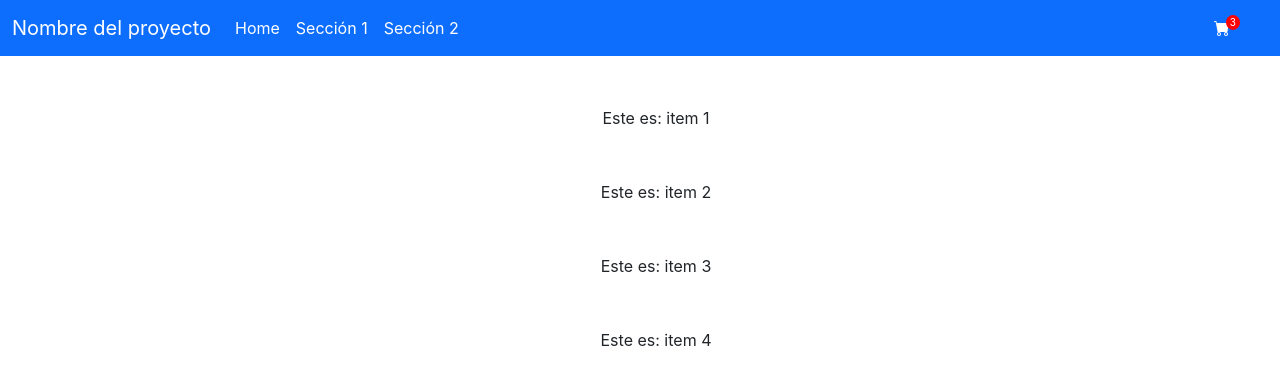
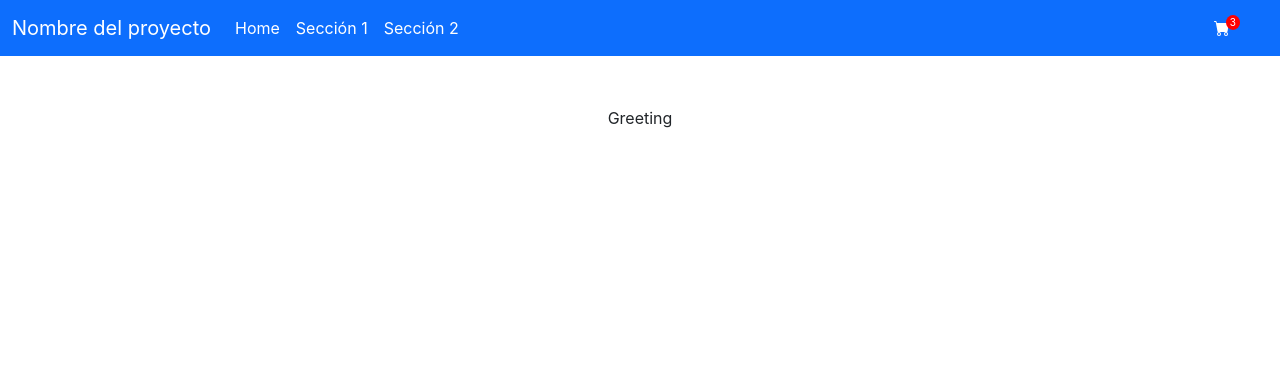
Before and after one commit to lucianoruizm/reactCursoLeo, a React (Create React App) app: page / in a window 1280 px wide. Shown: the top 384 px of the page. Built offline with nearby package versions, Linux system fonts and the light colour scheme.

Commit message:
greeting

```diff
--- a/src/App.js
+++ b/src/App.js
@@ -6,12 +6,7 @@ function App() {
   return (
     <div className="App">
       <NavBar />
-      <ul>
-        <li><ItemListContainer name={'item 1'}/></li>
-        <li><ItemListContainer name={'item 2'} /></li>
-        <li><ItemListContainer name={'item 3'} /></li>
-        <li><ItemListContainer name={'item 4'} /></li>
-      </ul>
+      <ItemListContainer greeting={'Greeting'} />
     </div>
   );
 }
--- a/src/components/ItemListContainer.js
+++ b/src/components/ItemListContainer.js
@@ -1,8 +1,8 @@
 import './ItemListContainer.css'
 
-const ItemListContainer = ({name}) => {
+const ItemListContainer = ({ greeting }) => {
   return (
-      <div className="item-list">Este es: {name}</div>
+      <div className="item-list">{greeting}</div>
   )
 }
 
--- a/src/components/NavBar.js
+++ b/src/components/NavBar.js
@@ -5,20 +5,20 @@ const NavBar = () => {
     return (
       <nav className="navbar navbar-expand-lg bg-primary">
         <div className="container-fluid">
-          <a className="navbar-brand color-name" href="#">Nombre del proyecto</a>
+          <a className="navbar-brand color-name" href="!#">Nombre del proyecto</a>
           <button className="navbar-toggler" type="button" data-bs-toggle="collapse" data-bs-target="#navbarSupportedContent" aria-controls="navbarSupportedContent" aria-expanded="false" aria-label="Toggle navigation">
             <span className="navbar-toggler-icon"></span>
           </button>
           <div className="collapse navbar-collapse" id="navbarSupportedContent">
             <ul className="navbar-nav me-auto mb-2 mb-lg-0">
               <li className="nav-item">
-                <a className="nav-link color-link" aria-current="page" href="#">Home</a>
+                <a className="nav-link color-link" aria-current="page" href="!#">Home</a>
               </li>
               <li className="nav-item">
-                <a className="nav-link color-link" href="#">Sección 1</a>
+                <a className="nav-link color-link" href="!#">Sección 1</a>
               </li>
               <li className="nav-item">
-                <a className="nav-link color-link" href="#">Sección 2</a>
+                <a className="nav-link color-link" href="!#">Sección 2</a>
               </li>
             </ul>
           </div>
```
